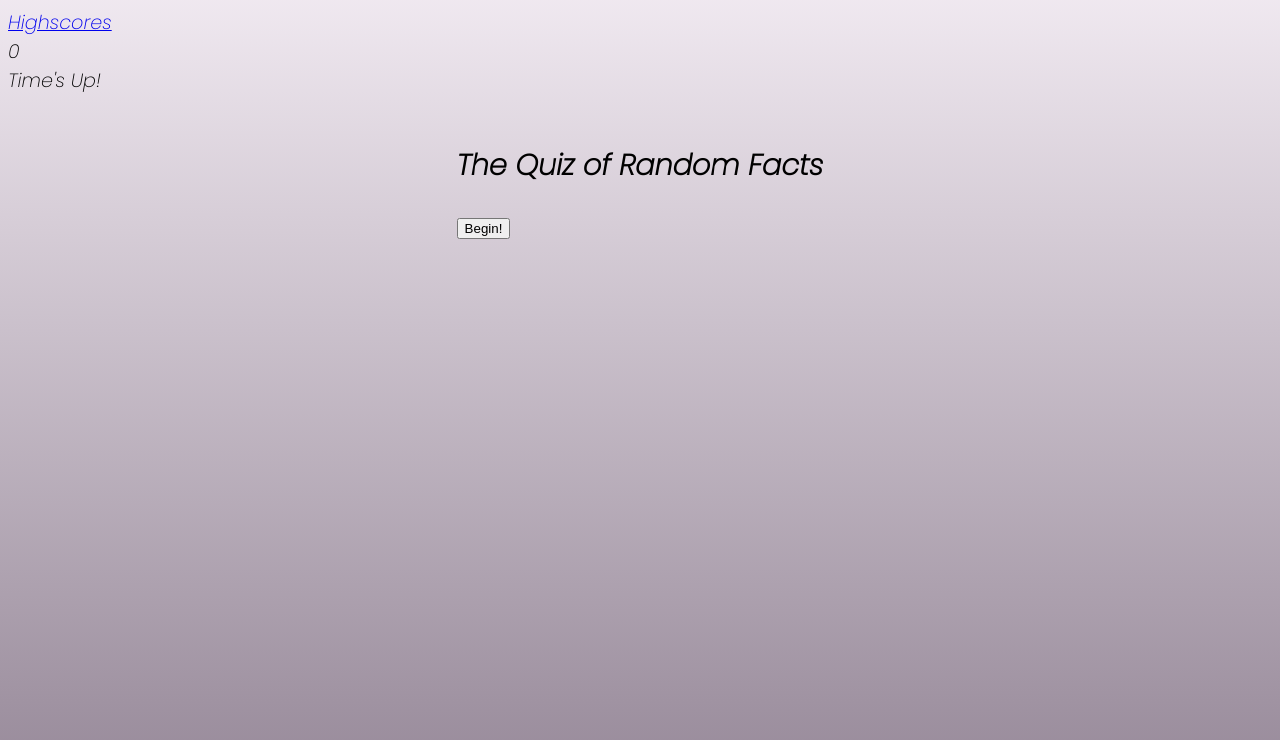
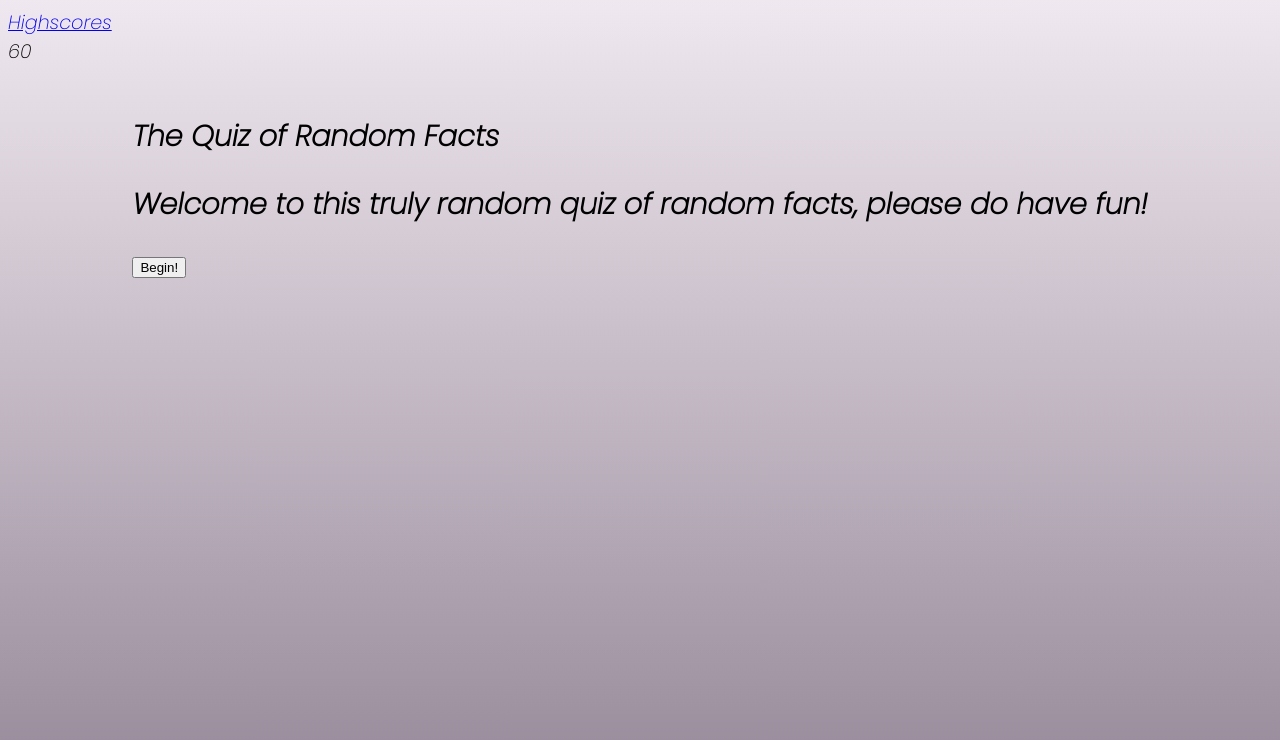
Before and after one commit to TheIPM/The-Quiz-of-Random-Facts, a plain HTML site: page index.html in a window 1280 px wide. Drawn offline with Linux system fonts and the light colour scheme.

Commit message:
added readMe and a bit of text under the title

```diff
--- a/index.html
+++ b/index.html
@@ -17,9 +17,9 @@
         <nav>
             <a id="viewHighScore" href="#">Highscores</a>
                     <div id= "time">
-                    <span id="timeLeft">0</span>
+                    <span id="timeLeft">60</span>
                     </div>
-                    <div id="timesUp">Time's Up!</div>
+                    <div id="timesUp"></div>
                 </div>
                     </div>
                 </div>
@@ -30,6 +30,7 @@
     <section id="firstPage">
         <div class="container">
             <div class="row"><h1>The Quiz of Random Facts</h1></div>
+            <div class="row"><h2>Welcome to this truly random quiz of random facts, please do have fun!</h2></div>
             <div class="row"><button id="begin">Begin!</button></div>
         </div>
     </section>
```
Also changed, not shown: assets/Screenshot of first page.png (added), assets/ending screenshot.png (added), assets/highscore photo.png (added), 1 other file.
